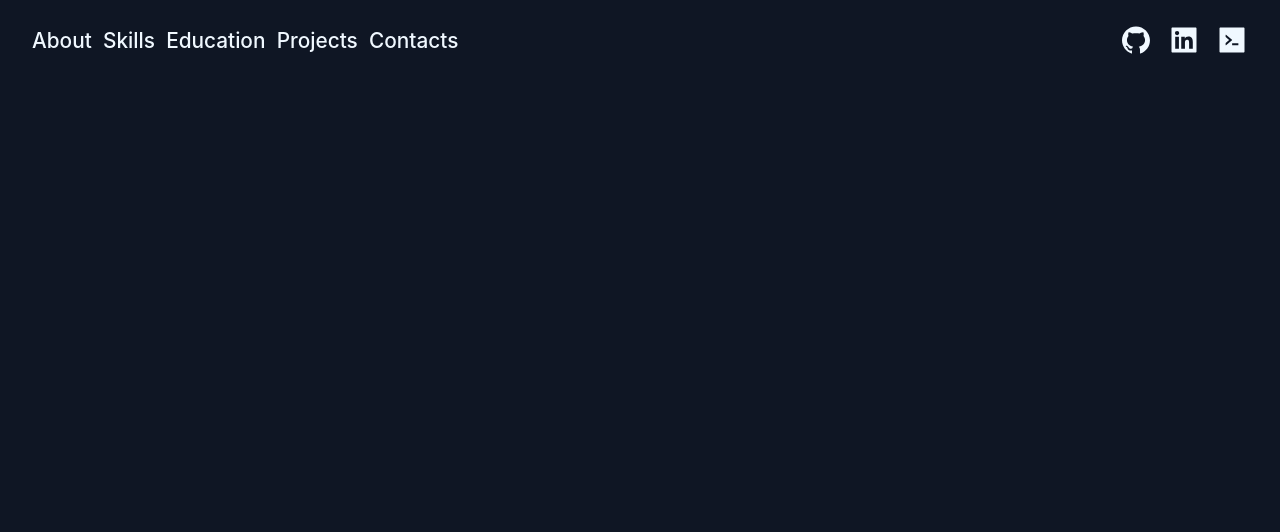
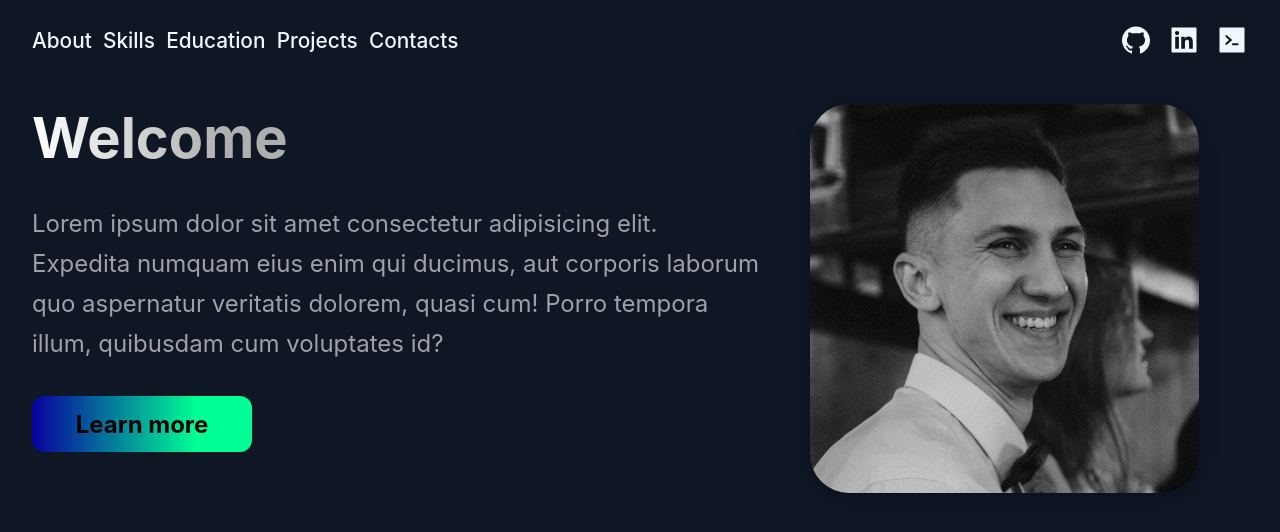
Before and after one commit to andrewkarev/cv, a React (Create React App) app: page / in a window 1280 px wide. Shown: the top 532 px of the page. Built offline with nearby package versions, Linux system fonts and the light colour scheme; the HTML template or start-up script is replaced by a standard one.

Commit message:
feat: implement hero page

```diff
--- a/src/App.tsx
+++ b/src/App.tsx
@@ -1,11 +1,16 @@
 import React from 'react';
 import './App.css';
 import Header from './components/header/Header';
+import Hero from './components/hero/Hero';
+
 
 const App = () => {
   return (
     <div className="App">
       <Header />
+      <main className="page-content">
+        <Hero />
+      </main>
     </div>
   );
 }
--- /dev/null
+++ b/src/components/hero/Hero.tsx
@@ -0,0 +1,27 @@
+import React from 'react';
+import './hero.css';
+import HERO_IMG_LINK from '../../assets/images/hero.jpg';
+
+const Hero = () => {
+  return (
+    <div className="hero">
+      <section className="hero-section">
+        <h1 className="app-title">Welcome</h1>
+        <p className="app-description">
+          Lorem ipsum dolor sit amet consectetur adipisicing elit. Expedita numquam eius enim qui ducimus, aut corporis laborum quo aspernatur veritatis dolorem, quasi cum! Porro tempora illum, quibusdam cum voluptates id?
+        </p>
+        <a
+          className="learn-more-btn"
+          href="https://github.com/andrewkarev"
+        >
+          <p className="learn-more-btn-content">Learn more</p>
+        </a>
+      </section>
+      <div className="hero-img-container">
+        <img className="hero-img" src={HERO_IMG_LINK} alt="Author" />
+      </div>
+    </div>
+  );
+};
+
+export default Hero;
--- /dev/null
+++ b/src/components/hero/hero.css
@@ -0,0 +1,75 @@
+.hero {
+  display: flex;
+  justify-content: space-between;
+  padding: 2rem 0;
+}
+
+.hero-section {
+  display: flex;
+  flex-direction: column;
+  gap: 2rem;
+  max-width: 60%;
+}
+
+.app-title {
+  margin-right: auto;
+  font-size: 3.5rem;
+  /* background: linear-gradient(90deg, rgba(9, 0, 159, 1) 0%, rgba(0, 255, 149, 1) 35%); */
+  background: linear-gradient(90deg, rgba(255, 255, 255, 1) 0%, rgba(175, 175, 175, 1) 75%);
+  background-clip: text;
+  -webkit-background-clip: text;
+  -webkit-text-fill-color: transparent;
+}
+
+.app-description {
+  font-size: 1.5rem;
+  line-height: 2.5rem;
+  color: rgba(255, 255, 255, 0.6);
+}
+
+.learn-more-btn {
+  display: block;
+  width: 220px;
+  height: 3.5rem;
+  outline: none;
+  border: none;
+  border-radius: 12px;
+  background-color: #0f1624;
+  cursor: pointer;
+}
+
+.learn-more-btn-content {
+  display: flex;
+  justify-content: center;
+  align-items: center;
+  height: 100%;
+  border-radius: 12px;
+  font-size: 1.5rem;
+  font-weight: 700;
+  color: #000;
+  background-image: linear-gradient(90deg, rgba(9, 0, 159, 1) 0%, rgba(0, 255, 149, 1) 75%);
+  transition: 0.5s ease;
+}
+
+.learn-more-btn:hover .learn-more-btn-content {
+  transform: translateY(-10%);
+}
+
+.learn-more-btn:active .learn-more-btn-content {
+  transform: scale(0.98);
+}
+
+.hero-img-container {
+  display: flex;
+  justify-content: center;
+  align-items: center;
+  flex-grow: 1;
+}
+
+.hero-img {
+  display: block;
+  max-width: 80%;
+  border-radius: 10%;
+  box-shadow: 2px 4px 16px rgb(0 0 0 / 26%);
+  overflow: hidden;
+}
```
Also changed, not shown: src/assets/images/hero.jpg (added).
